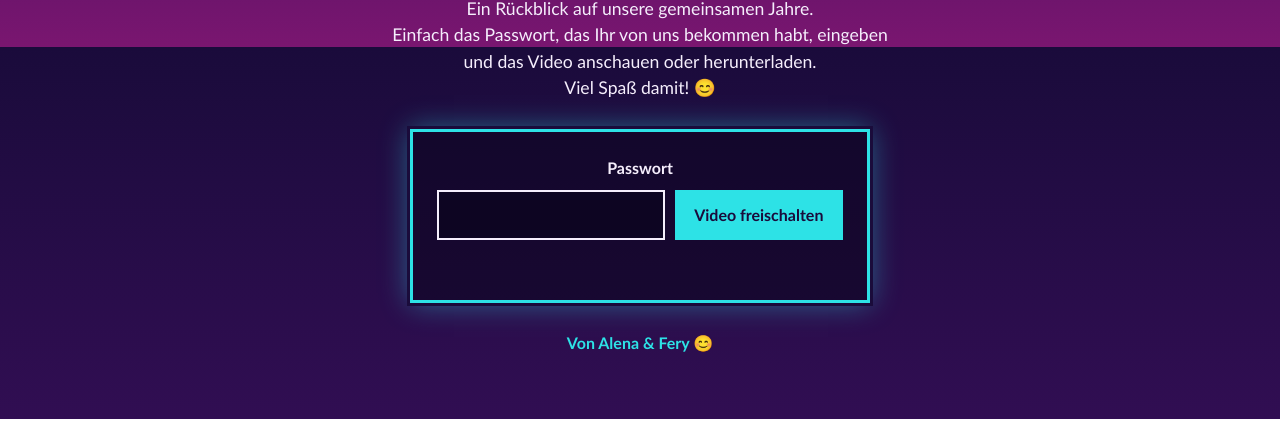
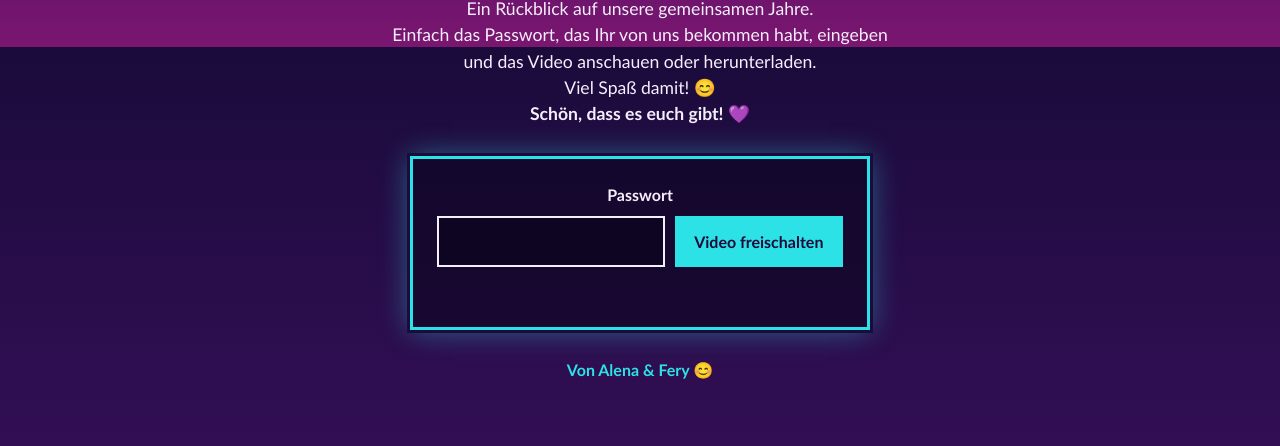
Before and after one commit to feryfabry/bb40-feier-2026, a plain HTML site: page index.html in a window 1280 px wide. Shown: the part 753-1199 px from the top of the page. Before the commit the page ends 1172 px from the top, so only its background shows below. Drawn offline with Linux system fonts and the light colour scheme.

Commit message:
Add message and strong tag to index.html

```diff
--- a/index.html
+++ b/index.html
@@ -106,8 +106,9 @@
   <p class="lead">Ein Rückblick auf unsere gemeinsamen Jahre.<br>
     Einfach das Passwort, das Ihr von uns bekommen habt, eingeben<br>
     und das Video anschauen oder herunterladen.<br>
-    Viel Spaß damit! 😊
-  </p>
+    Viel Spaß damit! 😊<br>
+  <strong>Schön, dass es euch gibt!</strong> 💜
+</p>
 
   <form class="box" id="gate">
     <label for="pw">Passwort</label>
```
